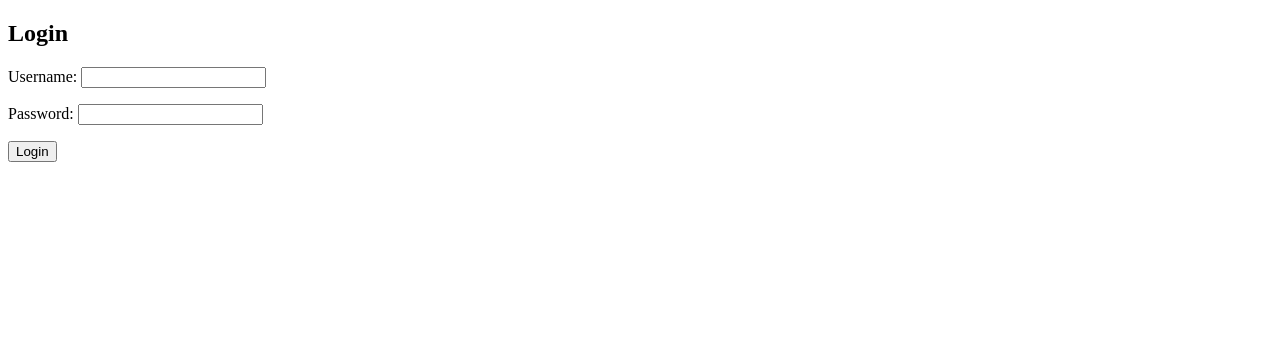
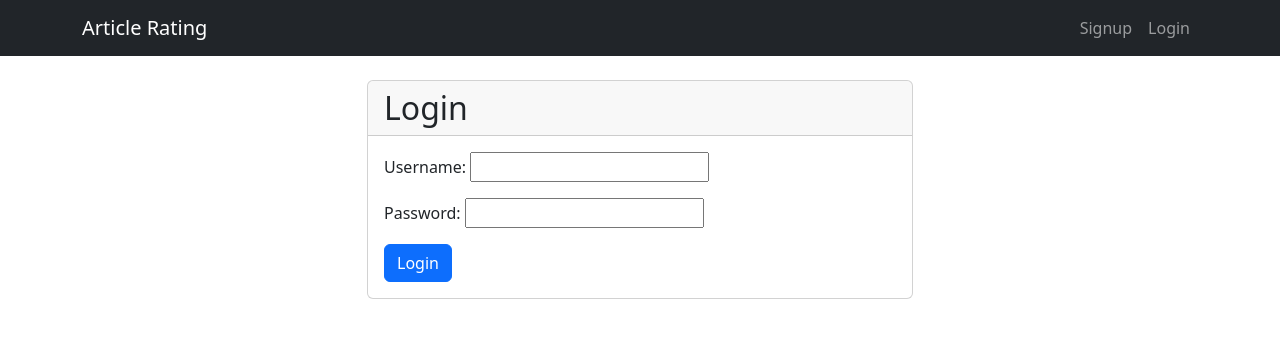
Before and after one commit to mborjian/DRF-Article-Rating, a Django app: page /a/login/ in a window 1280 px wide. Shown: the top 338 px of the page. Run offline with Django 5.2, Linux system fonts and the light colour scheme; some libraries are stand-ins or nearby versions.

Commit message:
Update login.html

```diff
--- a/templates/registration/login.html
+++ b/templates/registration/login.html
@@ -1,16 +1,21 @@
-<!DOCTYPE html>
-<html lang="en">
-<head>
-    <meta charset="UTF-8">
-    <meta name="viewport" content="width=device-width, initial-scale=1.0">
-    <title>Login</title>
-</head>
-<body>
-<h2>Login</h2>
-<form method="post">
-    {% csrf_token %}
-    {{ form.as_p }}
-    <button type="submit">Login</button>
-</form>
-</body>
-</html>
+{% extends 'base.html' %}
+{% block title %}Login{% endblock %}
+
+{% block content %}
+    <div class="row justify-content-center">
+        <div class="col-md-6">
+            <div class="card">
+                <div class="card-header">
+                    <h2 class="mb-0">Login</h2>
+                </div>
+                <div class="card-body">
+                    <form method="post">
+                        {% csrf_token %}
+                        {{ form.as_p }}
+                        <button type="submit" class="btn btn-primary btn-block">Login</button>
+                    </form>
+                </div>
+            </div>
+        </div>
+    </div>
+{% endblock %}
```
